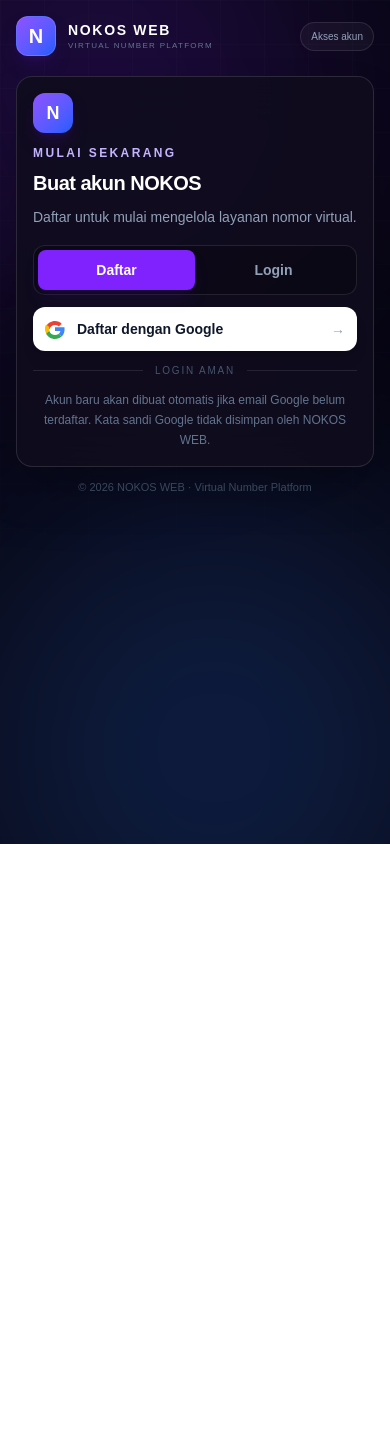
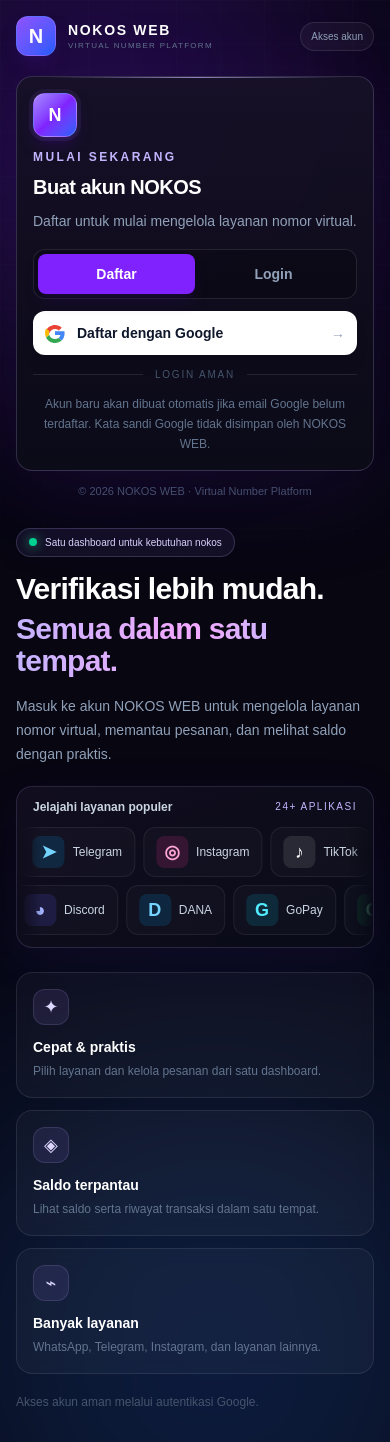
Before and after one commit to exionomercy420-ctrl/nokos-web, a Next.js app: page /login in a window 390 px wide. Before the commit the page ends 844 px from the top, so only its background shows below. Built offline with nearby package versions, Linux system fonts and the light colour scheme.

Commit message:
Improve responsive login page and restore mobile scrolling banner

```diff
--- a/app/login/page.tsx
+++ b/app/login/page.tsx
@@ -14,10 +14,10 @@ export default function LoginPage() {
   const isRegister = mode === "register";
 
   return (
-    <main className="relative isolate min-h-screen overflow-x-hidden bg-[#070611] text-white">
+    <main className="relative isolate min-h-screen overflow-x-hidden bg-[#070611] text-white selection:bg-violet-500/40">
       <div aria-hidden="true" className="pointer-events-none absolute inset-0 -z-10 overflow-hidden">
-        <div className="absolute -left-32 top-[-8rem] h-[28rem] w-[28rem] rounded-full bg-violet-600/20 blur-[120px]" />
-        <div className="absolute -right-20 bottom-[-10rem] h-[32rem] w-[32rem] rounded-full bg-blue-500/20 blur-[130px]" />
+        <div className="absolute -left-32 top-[-8rem] h-[28rem] w-[28rem] animate-nokos-glow rounded-full bg-violet-600/25 blur-[120px]" />
+        <div className="absolute -right-20 bottom-[-10rem] h-[32rem] w-[32rem] animate-nokos-glow rounded-full bg-blue-500/25 blur-[130px]" />
         <div className="absolute inset-0 opacity-[0.13] [background-image:linear-gradient(rgba(255,255,255,.12)_1px,transparent_1px),linear-gradient(90deg,rgba(255,255,255,.12)_1px,transparent_1px)] [background-size:44px_44px] [mask-image:linear-gradient(to_bottom,black,transparent_85%)]" />
       </div>
 
@@ -33,8 +33,8 @@ export default function LoginPage() {
       </header>
 
       <div className="mx-auto flex w-full max-w-7xl flex-col gap-5 px-4 pb-8 pt-1 sm:gap-12 sm:px-8 sm:pt-6 lg:grid lg:min-h-[calc(100vh-100px)] lg:grid-cols-[1.1fr_.9fr] lg:items-center lg:gap-20 lg:pb-20">
-        <section className="order-2 mx-auto hidden w-full max-w-2xl lg:order-1 lg:block lg:mx-0">
-          <div className="inline-flex items-center gap-2 rounded-full border border-violet-300/20 bg-violet-400/[0.08] px-3 py-1.5 text-xs font-medium text-violet-200">
+        <section className="order-2 mx-auto block w-full max-w-2xl lg:order-1 lg:mx-0">
+          <div className="inline-flex items-center gap-2 rounded-full border border-violet-300/20 bg-violet-400/[0.08] px-3 py-1.5 text-[10px] font-medium text-violet-200 sm:text-xs">
             <span className="h-2 w-2 rounded-full bg-emerald-400 shadow-[0_0_12px_rgba(52,211,153,.8)]" />
             Satu dashboard untuk kebutuhan nokos
           </div>
@@ -47,7 +47,7 @@ export default function LoginPage() {
           </p>
 
 
-          <div className="mt-6 overflow-hidden rounded-2xl border border-white/[0.09] bg-[#0d0a19]/80 py-3 sm:mt-8 sm:py-4">
+          <div className="mt-5 overflow-hidden rounded-2xl border border-violet-300/15 bg-gradient-to-br from-[#120e20]/95 to-[#090b17]/95 py-3 shadow-[0_12px_45px_rgba(76,29,149,0.12)] sm:mt-8 sm:py-4">
             <div className="mb-3 flex items-center justify-between px-4">
               <p className="text-xs font-semibold text-slate-300">Jelajahi layanan populer</p>
               <span className="text-[10px] uppercase tracking-[0.15em] text-violet-300">24+ aplikasi</span>
@@ -87,7 +87,7 @@ export default function LoginPage() {
           </div>
 
           <style jsx global>{`
-            @keyframes nokos-marquee-left {
+            @keyframes nokos-glow { 0%, 100% { opacity: .65; transform: scale(1); } 50% { opacity: 1; transform: scale(1.08); } }\n            @keyframes nokos-marquee-left {
               from { transform: translateX(0); }
               to { transform: translateX(-50%); }
             }
@@ -95,10 +95,10 @@ export default function LoginPage() {
               from { transform: translateX(-50%); }
               to { transform: translateX(0); }
             }
-            .animate-nokos-left { animation: nokos-marquee-left 32s linear infinite; }
+            .animate-nokos-glow { animation: nokos-glow 9s ease-in-out infinite; }\n            .animate-nokos-left { animation: nokos-marquee-left 32s linear infinite; }
             .animate-nokos-right { animation: nokos-marquee-right 36s linear infinite; }
             @media (prefers-reduced-motion: reduce) {
-              .animate-nokos-left, .animate-nokos-right { animation: none; }
+              .animate-nokos-left, .animate-nokos-right, .animate-nokos-glow { animation: none; }
             }
           `}</style>
 
@@ -115,9 +115,9 @@ export default function LoginPage() {
         </section>
 
         <section className="order-1 mx-auto w-full max-w-md lg:order-2">
-          <div className="rounded-2xl border border-white/[0.12] bg-[#100d1d]/90 p-4 shadow-2xl shadow-black/40 backdrop-blur-xl sm:rounded-[2rem] sm:p-9">
-            <div className="mb-4 sm:mb-7">
-              <div className="mb-3 flex h-10 w-10 items-center justify-center rounded-xl bg-gradient-to-br from-violet-500 to-blue-600 text-lg font-black shadow-lg shadow-violet-950/50 sm:mb-5 sm:h-14 sm:w-14 sm:rounded-2xl sm:text-2xl">N</div>
+          <div className="relative overflow-hidden rounded-2xl border border-violet-300/20 bg-gradient-to-b from-[#171127]/95 via-[#100d1d]/95 to-[#0c0b18]/95 p-4 shadow-[0_24px_90px_rgba(76,29,149,0.18)] backdrop-blur-xl before:pointer-events-none before:absolute before:inset-x-8 before:top-0 before:h-px before:bg-gradient-to-r before:from-transparent before:via-violet-300/70 before:to-transparent sm:rounded-[2rem] sm:p-9">
+            <div className="relative mb-4 sm:mb-7">
+              <div className="mb-3 flex h-11 w-11 items-center justify-center rounded-xl border border-white/20 bg-gradient-to-br from-violet-400 via-violet-600 to-blue-600 text-lg font-black shadow-lg shadow-violet-950/60 ring-4 ring-violet-400/[0.08] sm:mb-5 sm:h-14 sm:w-14 sm:rounded-2xl sm:text-2xl">N</div>
               <p className="text-xs font-bold uppercase tracking-[0.2em] text-violet-300">{isRegister ? "Mulai sekarang" : "Selamat datang kembali"}</p>
               <h2 className="mt-2 text-xl font-bold tracking-tight sm:text-2xl">{isRegister ? "Buat akun NOKOS" : "Masuk ke akunmu"}</h2>
               <p className="mt-2 text-sm leading-6 text-slate-400">{isRegister ? "Daftar untuk mulai mengelola layanan nomor virtual." : "Gunakan akun Google yang sama dengan saat mendaftar."}</p>
```
